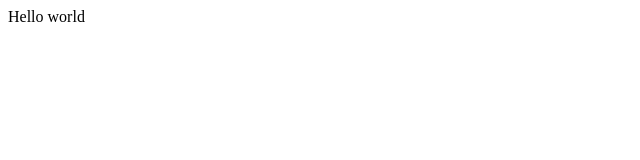
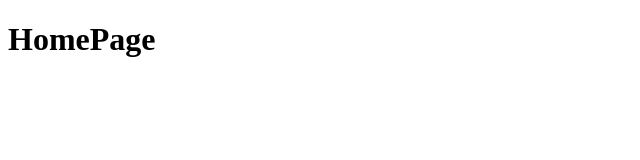
Before and after one commit to yoojinyoung/yoojinyoung.github.io, a Gatsby site: page / in a window 1280 px wide. Shown: the whole page, without its empty margins (0-640 px from the left). Built offline with nearby package versions, Linux system fonts and the light colour scheme; Gatsby itself is replaced by a stand-in of ours.

Commit message:
feat: Create HomePage

```diff
--- a/package.json
+++ b/package.json
@@ -18,7 +18,7 @@
     "serve": "gatsby serve",
     "clean": "gatsby clean",
     "predeploy": "gatsby build",
-    "deploy": "gh-pages --dir public --branch main"
+    "deploy": "gh-pages -d public --branch main"
   },
   "dependencies": {
     "@mdx-js/mdx": "^1.6.22",
--- /dev/null
+++ b/src/components/pages/HomePage/HomePage.tsx
@@ -0,0 +1,9 @@
+import React from "react";
+
+export default function HomePage() {
+  return (
+    <div>
+      <h1>HomePage</h1>
+    </div>
+  );
+}
--- /dev/null
+++ b/src/components/pages/HomePage/index.ts
@@ -0,0 +1 @@
+export { default } from "./HomePage";
--- a/src/pages/index.tsx
+++ b/src/pages/index.tsx
@@ -1,5 +1 @@
-import React from "react";
-
-export default function index() {
-  return <div>Hello world</div>;
-}
+export { default } from "../components/pages/HomePage";
```
